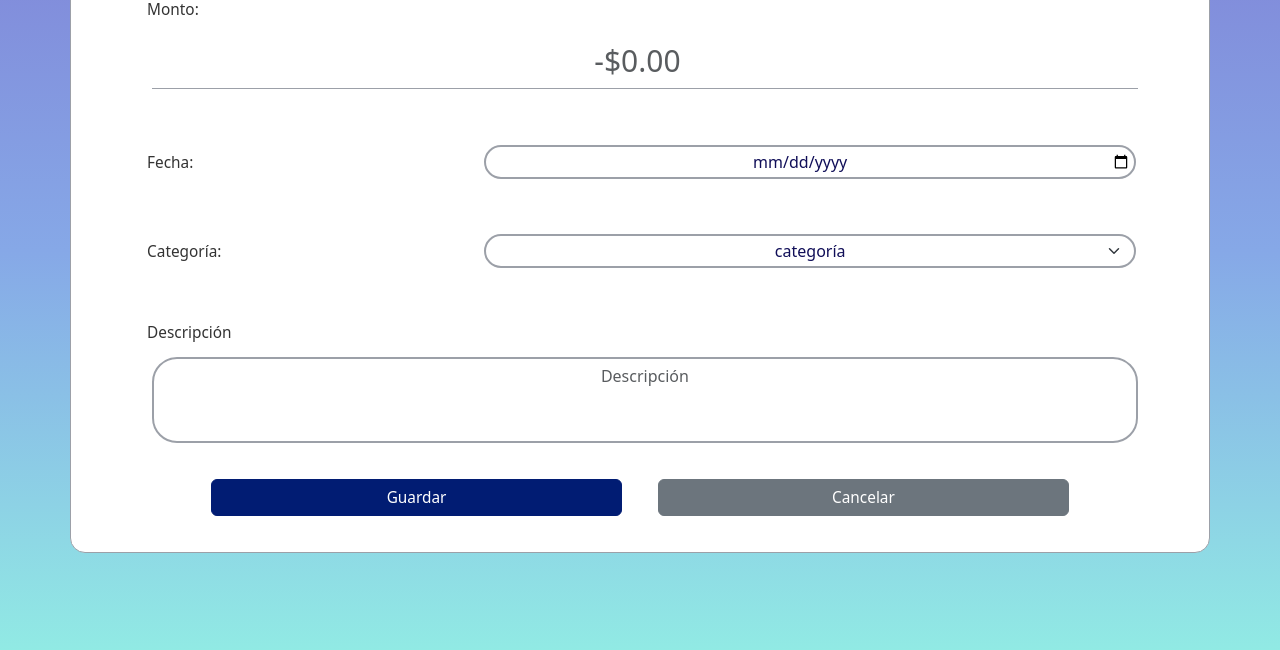
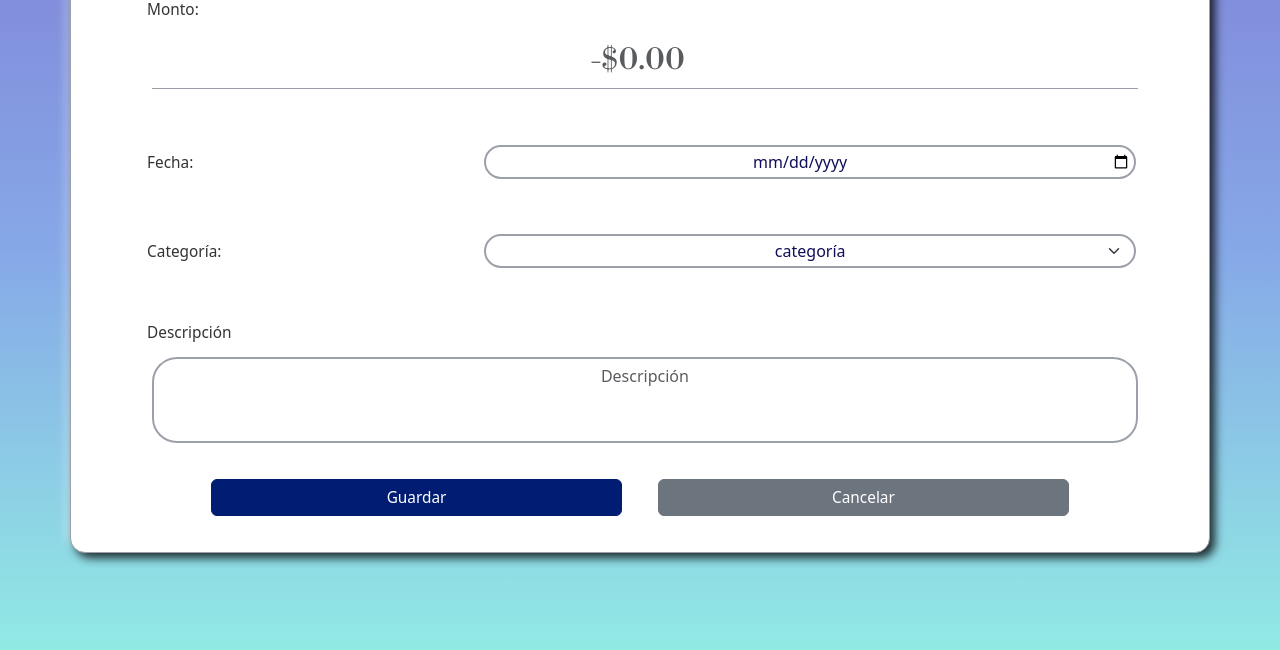
Before and after one commit to ErickCabezas/ProyectoWebIB, a plain HTML site: page ProyectoIB/egreso.html in a window 1280 px wide. Shown: the part 150-800 px from the top of the page. Drawn offline with nearby package versions, Linux system fonts and the light colour scheme.

Commit message:
ultimo mardix

```diff
--- a/ProyectoIB/css/estilos1.css
+++ b/ProyectoIB/css/estilos1.css
@@ -34,6 +34,7 @@ body {
   border: 1px solid #9ca0a8;
   border-radius: 15px;
   margin-top: 40px;
+  box-shadow: 5px 5px 10px rgba(0, 0, 0, 0.8), -5px -5px 10px rgba(255, 255, 255, 0.3);
 }
 
 /***********Botones*********************/
--- a/ProyectoIB/egreso.html
+++ b/ProyectoIB/egreso.html
@@ -23,7 +23,7 @@
                 <div class="row g-3 align-items-center">
                     <div class="col-12">
                         <label for="monto" class="col-form-label mini-titulos">Monto:</label>
-                        <input type="number" id="monto" class="form-control text-center transacciones money-input" placeholder="-$0.00" min="0">
+                        <input type="number" id="monto" class="form-control text-center transacciones money-input font-titulo" placeholder="-$0.00" min="0">
                     </div>
 
                         <div class="mt-5 col-sm-12 col-md-4 col-lg-4 col-xl-4">
```
Also changed, not shown: ProyectoIB/ingreso.html (+1 -1 lines).
